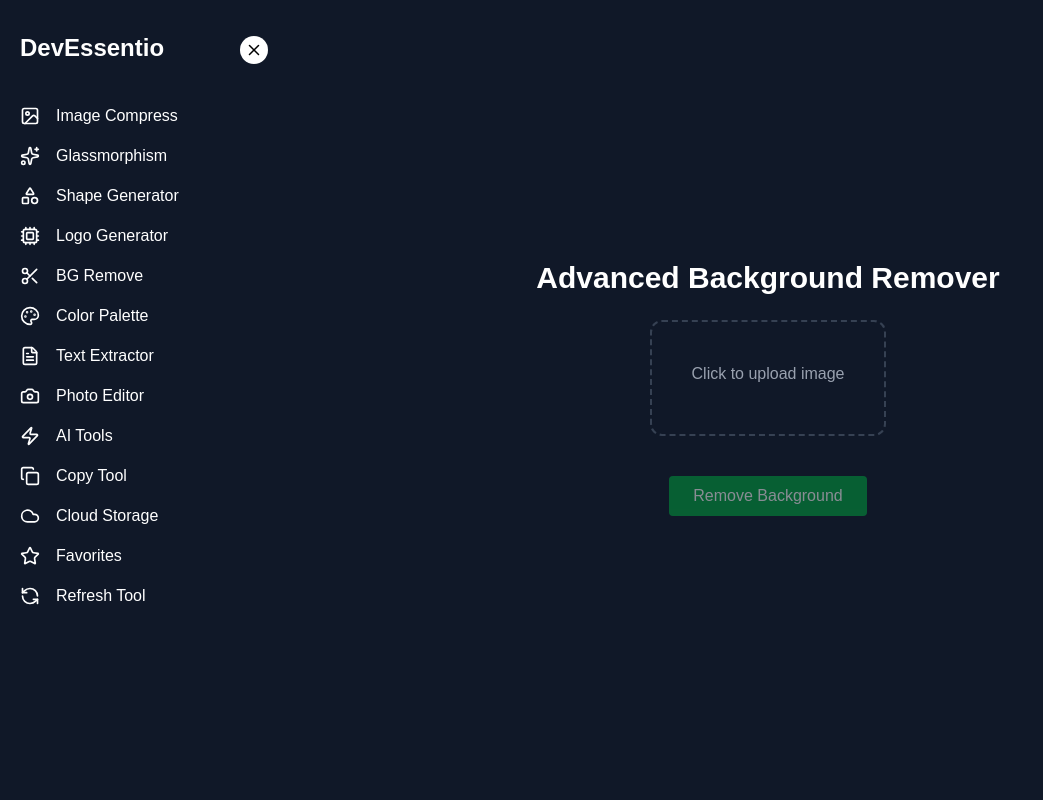
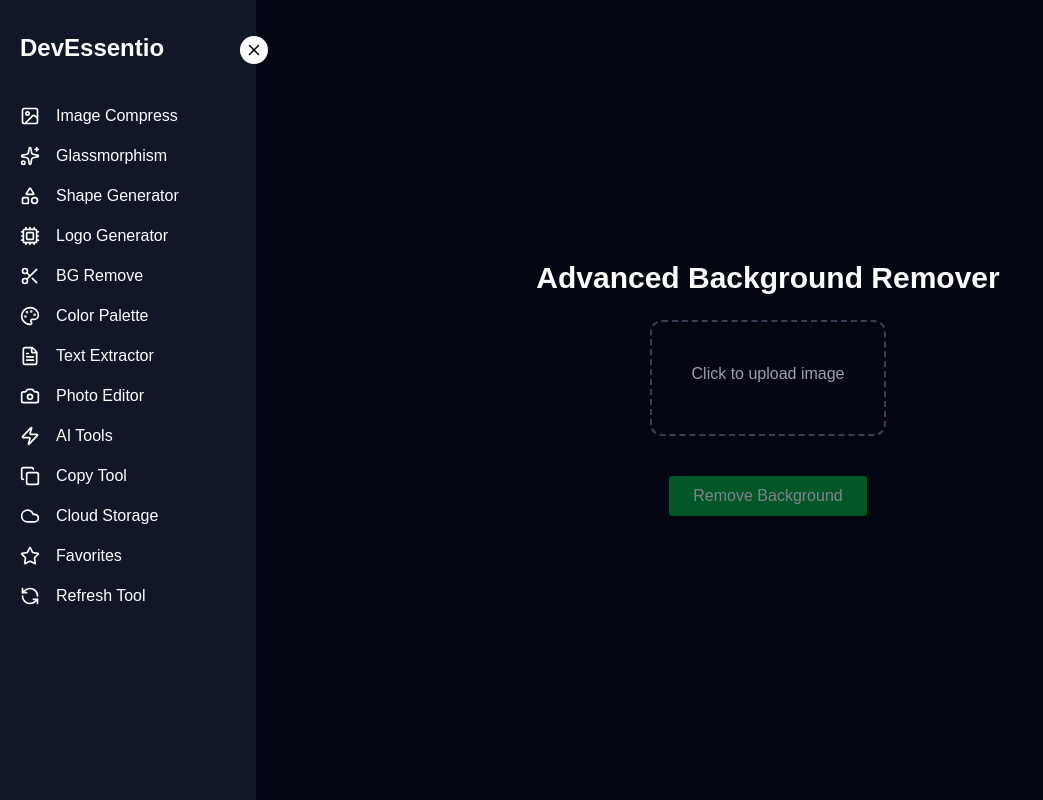
Before and after one commit to hiramonnahareva/Devessentio-tools, a Next.js app: page /bg-remove in a window 1280 px wide. Shown: the whole page, without its empty margins (0-1043 px from the left). Built offline with nearby package versions, Linux system fonts and the light colour scheme.

Commit message:
Change color

```diff
--- a/app/bg-remove/page.tsx
+++ b/app/bg-remove/page.tsx
@@ -67,7 +67,7 @@ export default function BgRemoveAdvanced() {
   }
 
   return (
-    <div className="min-h-screen flex flex-col items-center justify-center gap-6 p-8 bg-gray-900 text-white">
+    <div className="min-h-screen flex flex-col items-center justify-center gap-6 bg-gray-950 p-8 text-white">
       <h2 className="text-3xl font-bold">Advanced Background Remover</h2>
 
      <label className={`flex flex-col items-center justify-center border-2 border-dashed border-gray-700 rounded-xl p-10 cursor-pointer hover:border-blue-500 transition`}>
--- a/app/image-compress/page.tsx
+++ b/app/image-compress/page.tsx
@@ -77,7 +77,7 @@ export default function ImageCompressor() {
 
         {/* Quality Slider */}
         {originalFile && (
-          <div className="bg-gray-900 p-6 rounded-xl border border-gray-800">
+          <div className="p-6 rounded-xl border border-gray-800 bg-gradient-to-br from-gray-950 via-gray-900">
             <label className="block mb-3 text-sm">
               Compression Quality: {Math.round(quality * 100)}%
             </label>
--- a/app/logo-generator/page.tsx
+++ b/app/logo-generator/page.tsx
@@ -169,7 +169,7 @@ export default function UltimateProLogoBuilder() {
   ]);
 
   return (
-    <div className="flex min-h-screen bg-gray-900 text-white p-6 gap-6 select-none">
+    <div className="flex min-h-screen text-white p-6 gap-6 select-none bg-gray-950">
       {/* Sidebar */}
       <div className="w-80 bg-gray-800 rounded-xl p-6 flex flex-col gap-4 shrink-0">
         <h2 className="text-2xl font-bold mb-4">Ultimate Logo Builder</h2>
--- a/app/shape-generator/page.tsx
+++ b/app/shape-generator/page.tsx
@@ -369,7 +369,7 @@ export default function ShapeStudio() {
 };
 
   return (
-    <div className="min-h-screen bg-gray-900 text-gray-100 p-6 flex flex-col items-center space-y-8">
+    <div className="min-h-screen text-gray-100 p-6 flex flex-col items-center space-y-8 bg-gray-950">
       <h1 className="text-4xl font-bold text-center">DevEssentio Shape Studio</h1>
 
       {/* Controls */}
```
